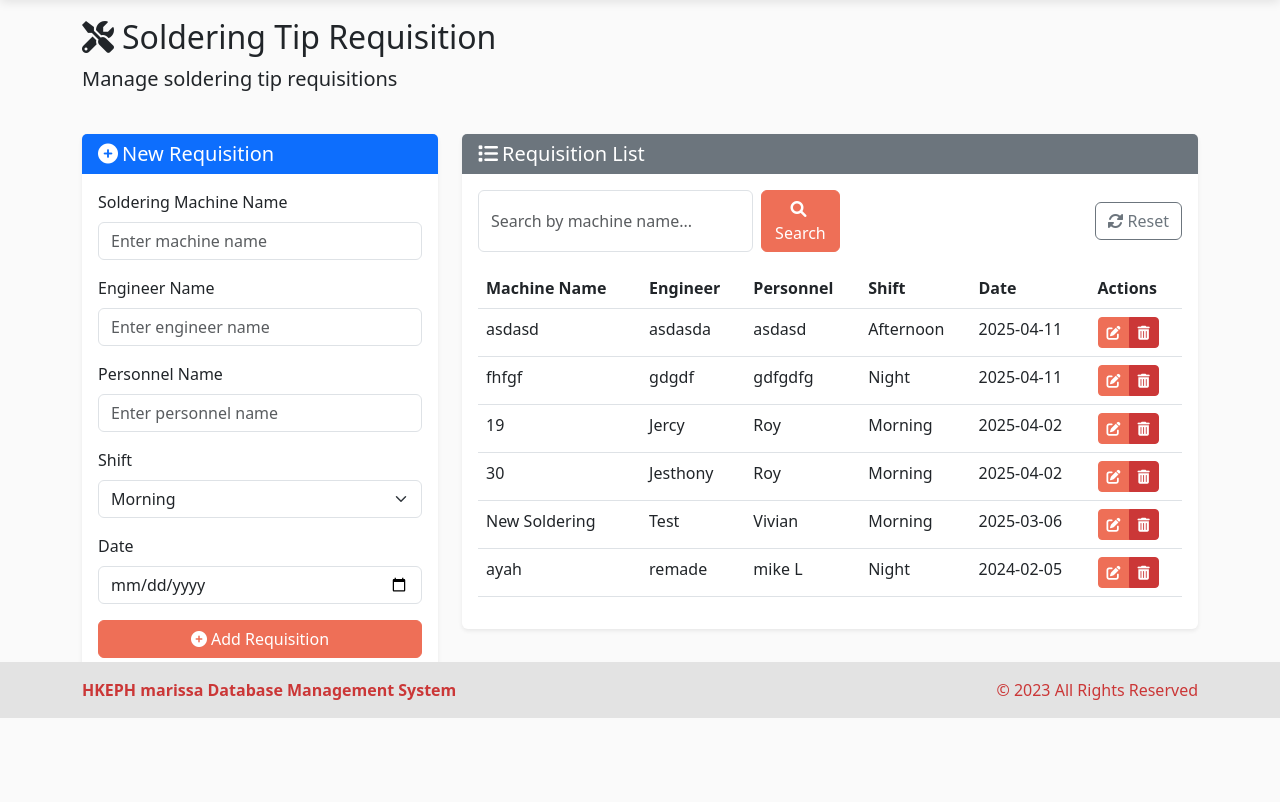
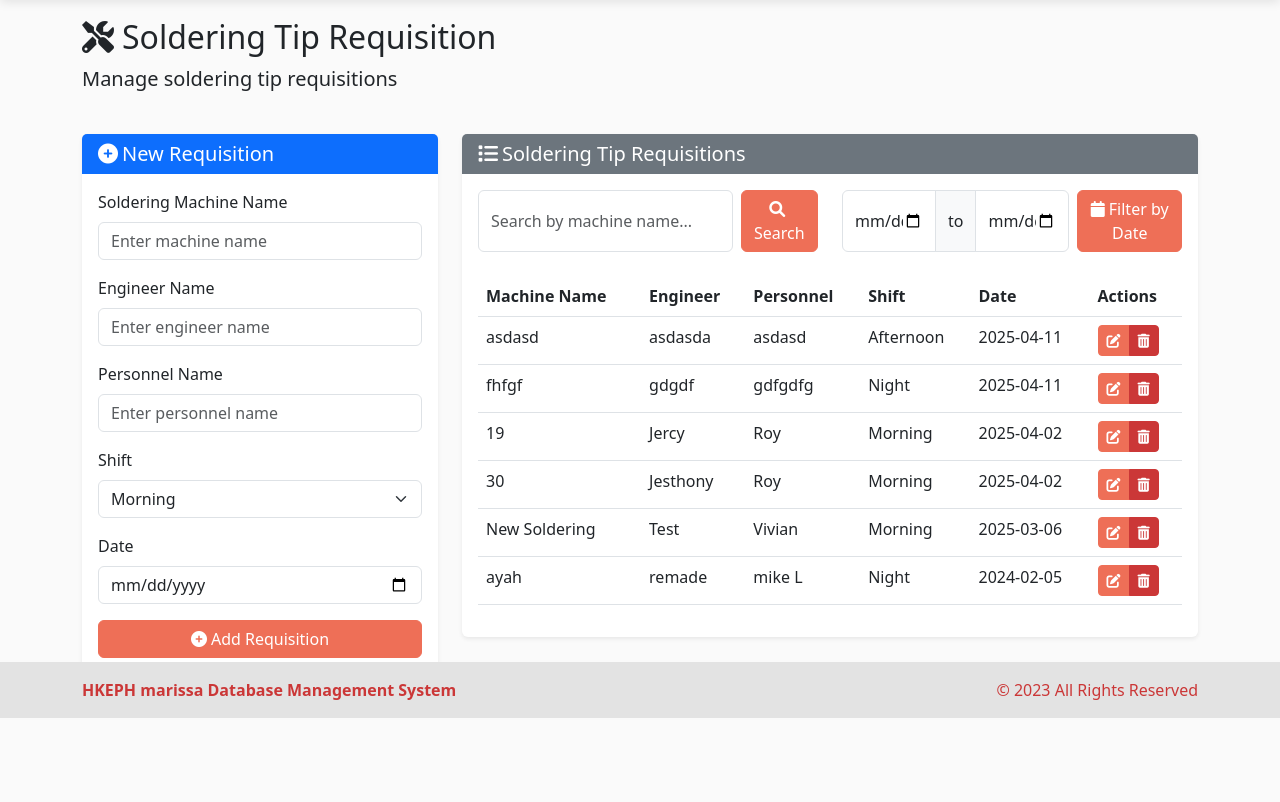
Before and after one commit to Lenardogs/ENGINEER_DBMS, a Flask app: page /soldering-tips in a window 1280 px wide. Shown: the part 82-884 px from the top of the page. Run offline with Flask 3, Linux system fonts and the light colour scheme; a user stored in the database is signed in; some libraries are stand-ins or nearby versions.

Commit message:
added filter by date

```diff
--- a/routes.py
+++ b/routes.py
@@ -166,14 +166,27 @@ def delete_user(user_id):
 @login_required
 def soldering_tips():
     search_query = request.args.get('search', '')
+    start_date = request.args.get('start_date')
+    end_date = request.args.get('end_date')
+
+    query = SolderingTip.query
+
     if search_query:
-        tips = SolderingTip.query.filter(
+        query = query.filter(
             SolderingTip.machine_name.ilike(f'%{search_query}%')
-        ).order_by(SolderingTip.date.desc()).all()
-    else:
-        tips = SolderingTip.query.order_by(SolderingTip.date.desc()).all()
+        )
+
+    if start_date and end_date:
+        try:
+            start_date = datetime.strptime(start_date, '%Y-%m-%d')
+            end_date = datetime.strptime(end_date, '%Y-%m-%d')
+            query = query.filter(SolderingTip.date.between(start_date, end_date))
+        except ValueError:
+            flash('Invalid date format. Please use YYYY-MM-DD', 'danger')
+
+    tips = query.order_by(SolderingTip.date.desc()).all()
     form = SolderingTipForm()
-    return render_template('soldering_tip.html', tips=tips, form=form, search_query=search_query)
+    return render_template('soldering_tip.html', tips=tips, form=form, search_query=search_query, start_date=start_date, end_date=end_date)
 
 @app.route('/soldering-tips/add', methods=['POST'])
 @login_required
@@ -299,14 +312,32 @@ def delete_machine_calibration(calibration_id):
 @login_required
 def overtime_logbook():
     search_query = request.args.get('search', '')
+    start_date = request.args.get('start_date')
+    end_date = request.args.get('end_date')
+
+    query = OvertimeLogbook.query
+
     if search_query:
-        logs = OvertimeLogbook.query.filter(
+        query = query.filter(
             OvertimeLogbook.employee_name.ilike(f'%{search_query}%')
-        ).order_by(OvertimeLogbook.date.desc()).all()
-    else:
-        logs = OvertimeLogbook.query.order_by(OvertimeLogbook.date.desc()).all()
+        )
+
+    if start_date and end_date:
+        try:
+            start_date = datetime.strptime(start_date, '%Y-%m-%d')
+            end_date = datetime.strptime(end_date, '%Y-%m-%d')
+            query = query.filter(OvertimeLogbook.date.between(start_date, end_date))
+        except ValueError:
+            flash('Invalid date format. Please use YYYY-MM-DD', 'danger')
+
+    logs = query.order_by(OvertimeLogbook.date.desc()).all()
     form = OvertimeLogbookForm()
-    return render_template('overtime_logbook.html', logs=logs, form=form, search_query=search_query)
+    return render_template('overtime_logbook.html',
+                           logs=logs,
+                           form=form,
+                           search_query=search_query,
+                           start_date=start_date,
+                           end_date=end_date)
 
 @app.route('/overtime-logbook/add', methods=['POST'])
 @login_required
@@ -362,14 +393,27 @@ def delete_overtime_log(log_id):
 @login_required
 def equipment_downtime():
     search_query = request.args.get('search', '')
+    start_date = request.args.get('start_date')
+    end_date = request.args.get('end_date')
+
+    query = EquipmentDowntime.query
+
     if search_query:
-        downtimes = EquipmentDowntime.query.filter(
+        query = query.filter(
             EquipmentDowntime.equipment_name.ilike(f'%{search_query}%')
-        ).order_by(EquipmentDowntime.date.desc()).all()
-    else:
-        downtimes = EquipmentDowntime.query.order_by(EquipmentDowntime.date.desc()).all()
+        )
+
+    if start_date and end_date:
+        try:
+            start_date = datetime.strptime(start_date, '%Y-%m-%d')
+            end_date = datetime.strptime(end_date, '%Y-%m-%d')
+            query = query.filter(EquipmentDowntime.date.between(start_date, end_date))
+        except ValueError:
+            flash('Invalid date format. Please use YYYY-MM-DD', 'danger')
+
+    downtimes = query.order_by(EquipmentDowntime.date.desc()).all()
     form = EquipmentDowntimeForm()
-    return render_template('equipment_downtime.html', downtimes=downtimes, form=form, search_query=search_query)
+    return render_template('equipment_downtime.html', downtimes=downtimes, form=form, search_query=search_query, start_date=start_date, end_date=end_date)
 
 @app.route('/equipment-downtime/add', methods=['POST'])
 @login_required
--- a/templates/soldering_tip.html
+++ b/templates/soldering_tip.html
@@ -90,19 +90,30 @@
     <div class="col-md-8">
         <div class="card">
             <div class="card-header bg-secondary text-white">
-                <h5 class="mb-0"><i class="fas fa-list me-1"></i>Requisition List</h5>
+                <h5 class="mb-0"><i class="fas fa-list me-1"></i>Soldering Tip Requisitions</h5>
             </div>
             <div class="card-body">
-                <div class="d-flex justify-content-between align-items-center mb-3">
+                <div class="row mb-4">
+                    <div class="col-md-6">
                         <form class="d-flex" method="GET" action="{{ url_for('soldering_tips') }}">
                             <input type="text" class="form-control me-2" name="search" placeholder="Search by machine name..." value="{{ search_query if search_query else '' }}">
                             <button class="btn btn-primary" type="submit">
                                 <i class="fas fa-search me-1"></i>Search
                             </button>
                         </form>
-                    <a href="{{ url_for('soldering_tips') }}" class="btn btn-outline-secondary">
-                        <i class="fas fa-sync-alt me-1"></i>Reset
-                    </a>
+                    </div>
+                    <div class="col-md-6">
+                        <form class="d-flex" method="GET" action="{{ url_for('soldering_tips') }}">
+                            <div class="input-group me-2">
+                                <input type="date" class="form-control" name="start_date" value="{{ start_date if start_date else '' }}">
+                                <span class="input-group-text">to</span>
+                                <input type="date" class="form-control" name="end_date" value="{{ end_date if end_date else '' }}">
+                            </div>
+                            <button class="btn btn-primary" type="submit">
+                                <i class="fas fa-calendar me-1"></i>Filter by Date
+                            </button>
+                        </form>
+                    </div>
                 </div>
                 <div class="table-responsive">
                     <table class="table table-hover">
```
Also changed, not shown: templates/equipment_downtime.html (+16 -5 lines), templates/overtime_logbook.html (+15 -4 lines), instance/database.db. Lines whose indentation alone changed are shown as unchanged.
